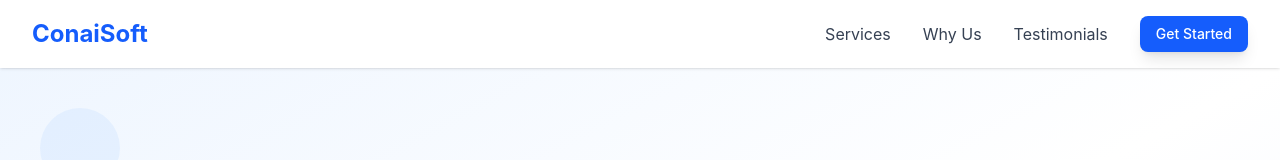
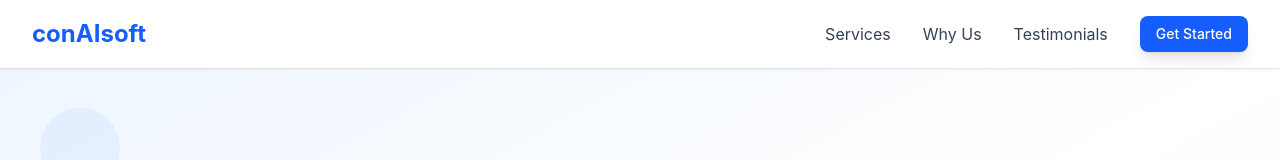
Before and after one commit to Mackewinsson/crossp, a Next.js app: page / in a window 1280 px wide. Shown: the top 160 px of the page. Built offline with nearby package versions, Linux system fonts and the light colour scheme.

Commit message:
Fix button clickability and update logo branding
- Add pointer-events-none to background decoration in HeroSection to fix non-clickable buttons
- Update navigation logo from 'ConaiSoft' to 'conAIsoft' for better AI branding

```diff
--- a/src/components/layout/Header.tsx
+++ b/src/components/layout/Header.tsx
@@ -13,7 +13,7 @@
         <div className="flex items-center justify-between py-4">
           {/* Logo */}
           <div className="flex items-center">
-            <div className="text-2xl font-bold text-blue-600">ConaiSoft</div>
+            <div className="text-2xl font-bold text-blue-600">conAIsoft</div>
           </div>
 
           {/* Desktop Navigation */}
--- a/src/components/sections/HeroSection.tsx
+++ b/src/components/sections/HeroSection.tsx
@@ -7,7 +7,7 @@
   return (
     <section className="relative bg-gradient-to-br from-blue-50 via-white to-indigo-50 py-20 lg:py-32 overflow-hidden">
       {/* Background decoration */}
-      <div className="absolute inset-0 bg-grid-pattern opacity-5"></div>
+      <div className="absolute inset-0 bg-grid-pattern opacity-5 pointer-events-none"></div>
 
       <Container>
         <div className="text-center max-w-4xl mx-auto">
```
